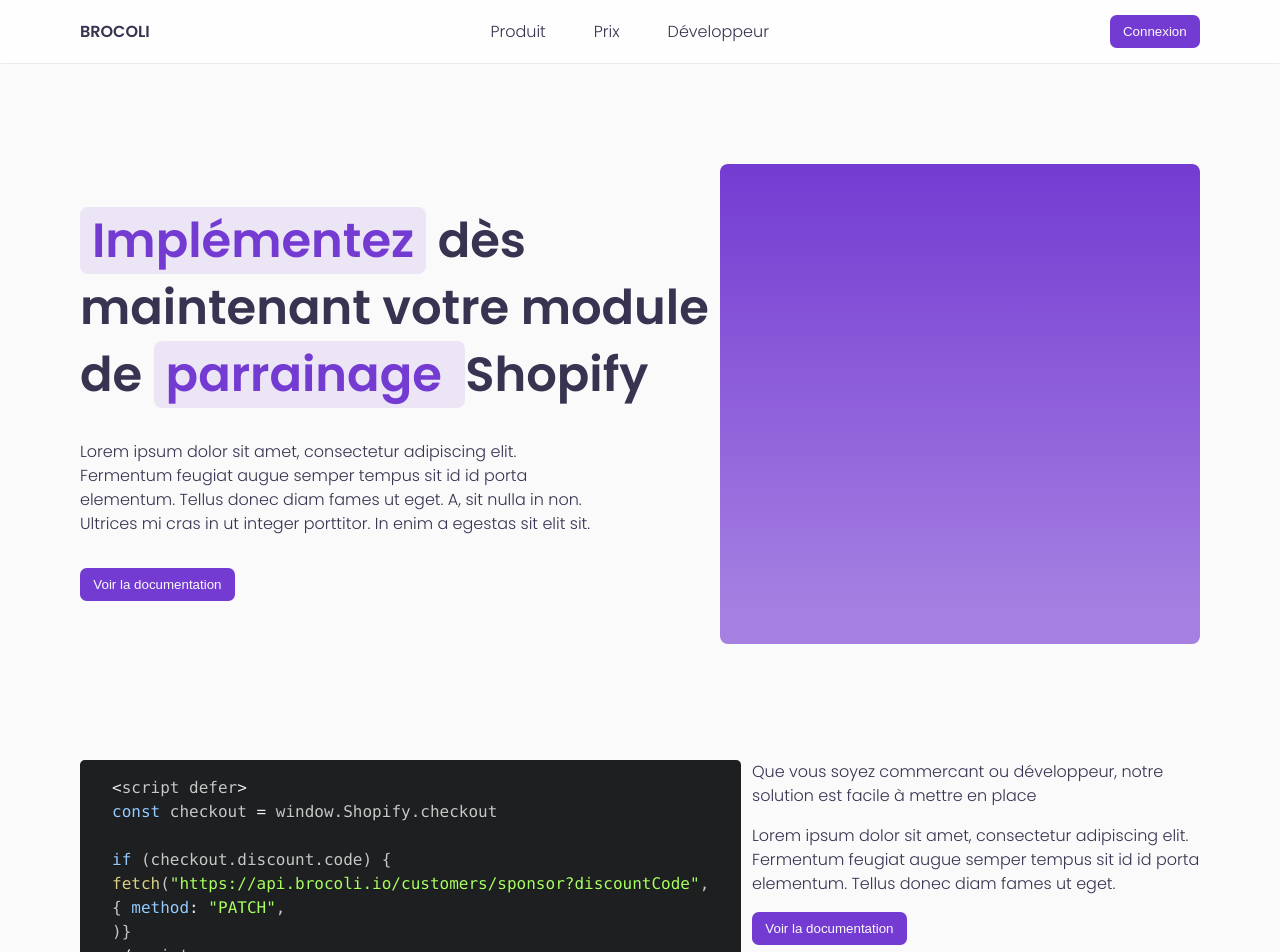
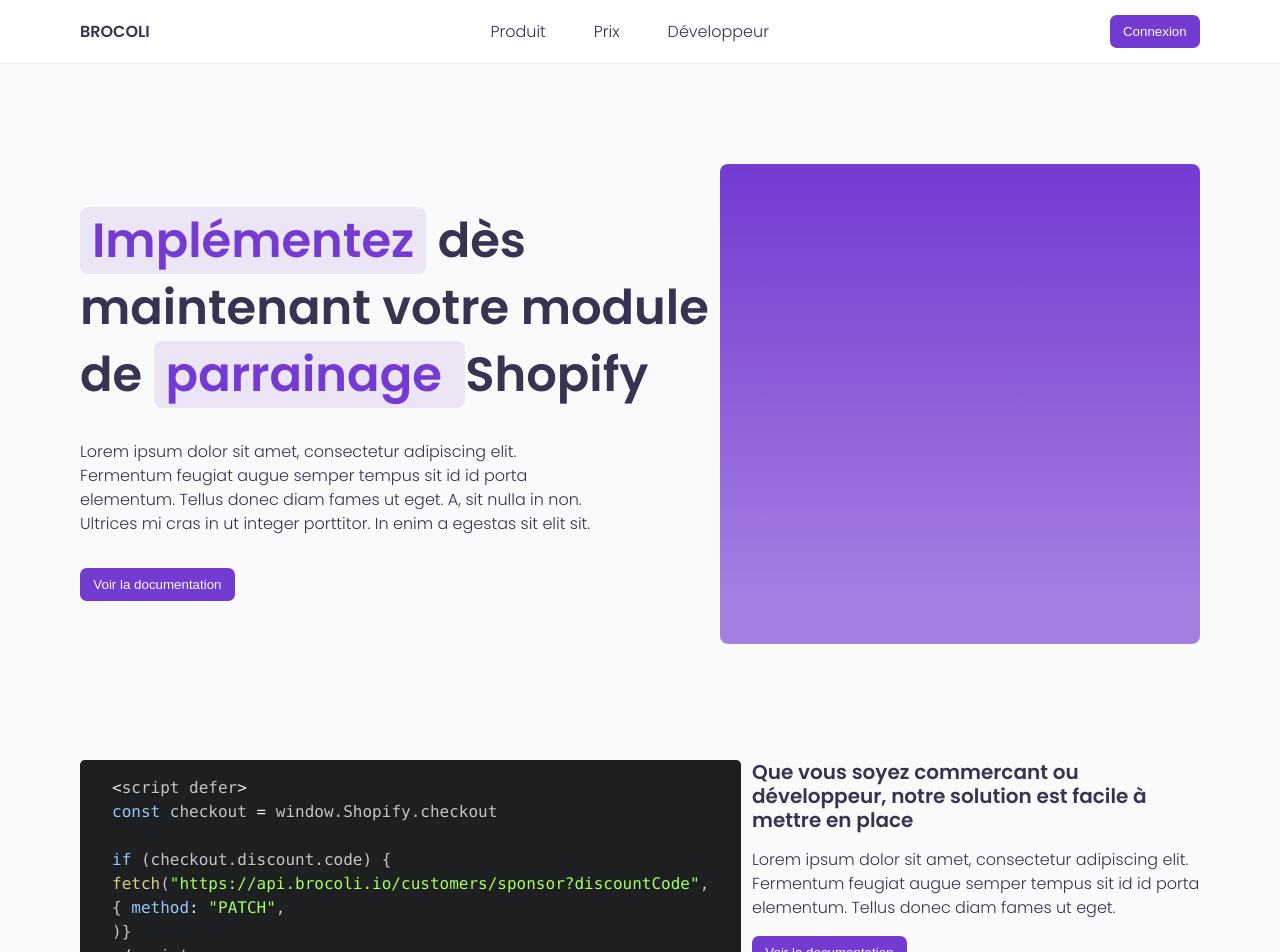
Before and after one commit to MaeWolff/potential-brocoli, a React (Create React App) app: page / in a window 1280 px wide. Shown: the top 952 px of the page. Built offline with nearby package versions, Linux system fonts and the light colour scheme.

Commit message:
feat: fix font size of h2

```diff
--- a/src/theme/globalStyle.ts
+++ b/src/theme/globalStyle.ts
@@ -56,4 +56,9 @@
   line-height: 1.5rem;
 }
 
+h2 {
+  font-size: 1.25rem;
+  font-weight: 600;
+}
+
 `;
```
